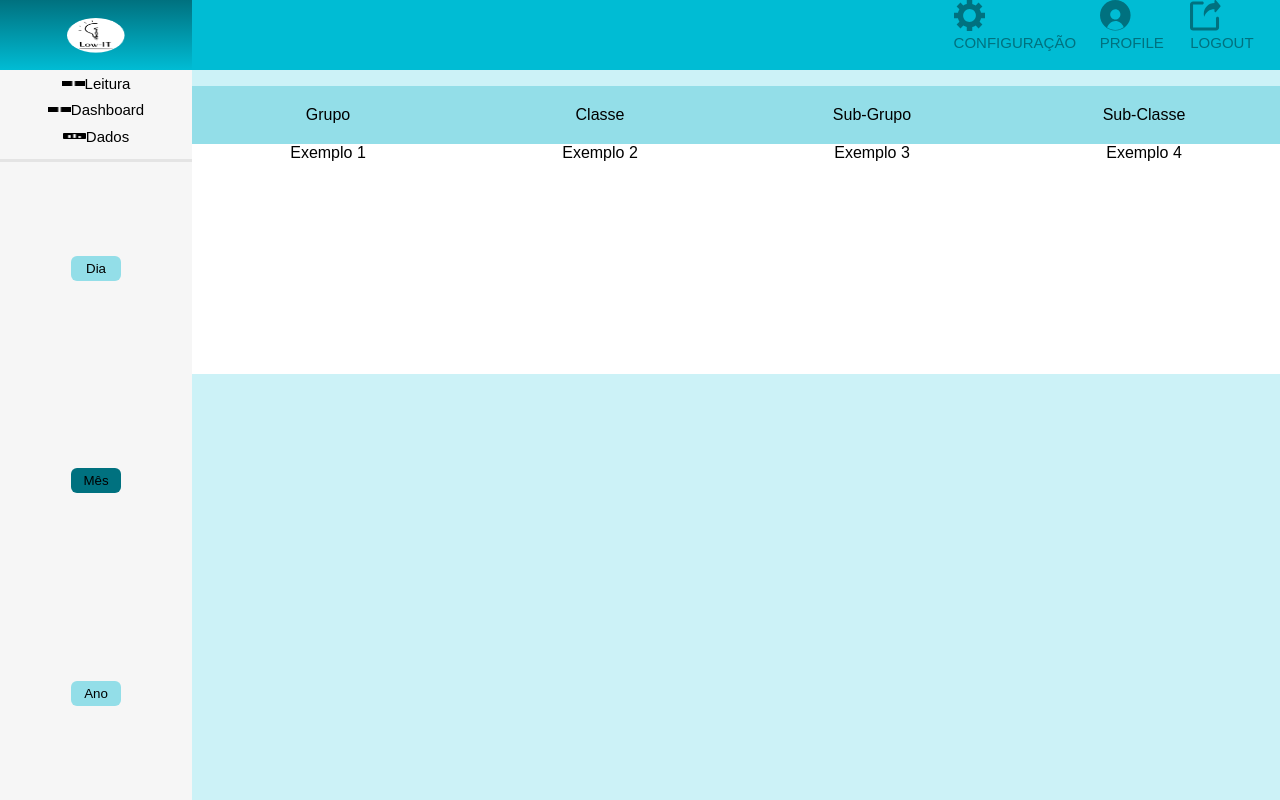
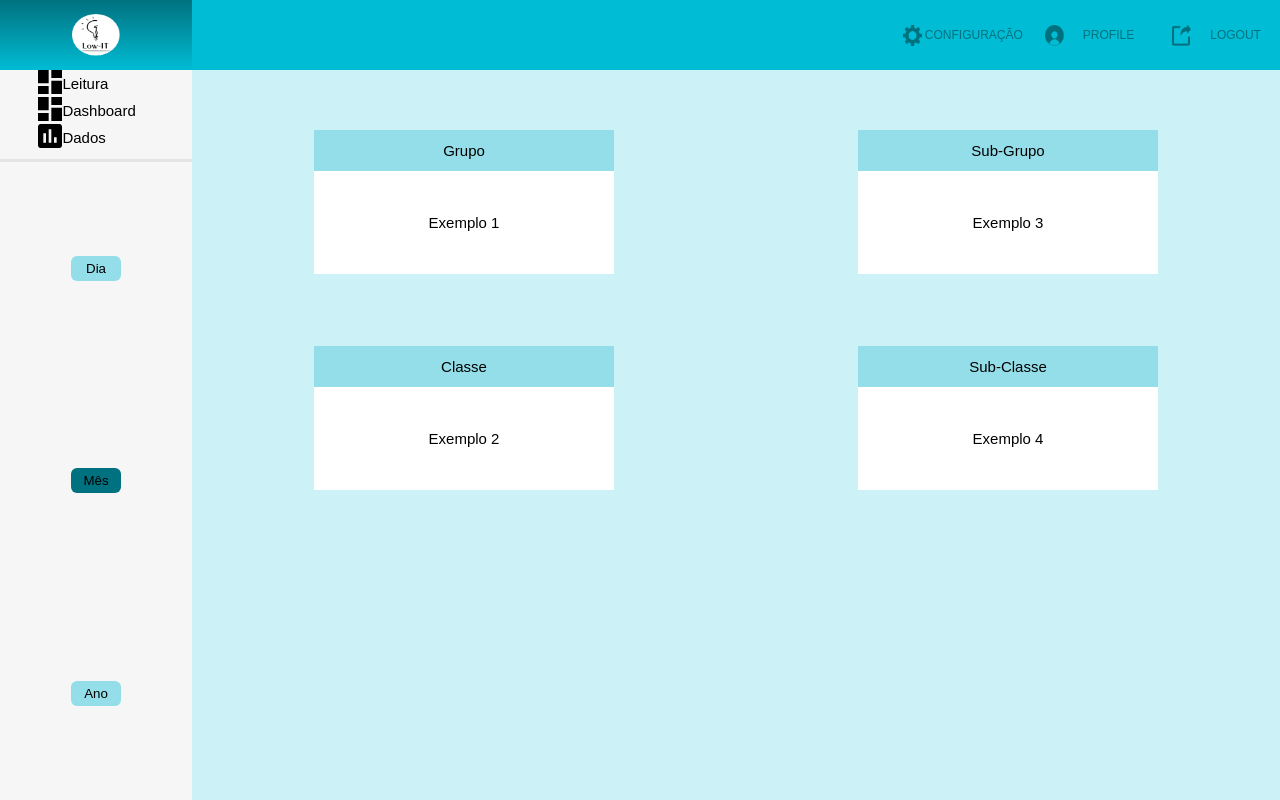
Before and after one commit to mymrtt/lowit, a React (Create React App) app: page /dados in a window 1280 px wide. Built offline with nearby package versions, Linux system fonts and the light colour scheme.

Commit message:
update na tela de leitura+dados+home e inicio da tela dashboard

```diff
--- a/src/components/Dados.js
+++ b/src/components/Dados.js
@@ -4,21 +4,25 @@ class Dados extends Component {
   render(){
     return(
       <div className="container_dados">
+        <div className="container_dados-row">
           <div className="container_dados-itens">
             <p className="container_dados-titulo">Grupo</p>
-          <p className="">Exemplo 1</p>
+            <p className="container_dados-paragrafo">Exemplo 1</p>
           </div>
           <div className="container_dados-itens">
             <p className="container_dados-titulo">Classe</p>
-          <p className="">Exemplo 2</p>
+            <p className="container_dados-paragrafo">Exemplo 2</p>
           </div>
+        </div>
+        <div className="container_dados-row">
           <div className="container_dados-itens">
             <p className="container_dados-titulo">Sub-Grupo</p>
-          <p className="">Exemplo 3</p>
+            <p className="container_dados-paragrafo">Exemplo 3</p>
           </div>
           <div className="container_dados-itens">
             <p className="container_dados-titulo">Sub-Classe</p>
-          <p className="">Exemplo 4</p>
+            <p className="container_dados-paragrafo">Exemplo 4</p>
+          </div>
         </div>
       </div>
     );
--- a/src/components/Dashboard.js
+++ b/src/components/Dashboard.js
@@ -1,4 +1,6 @@
 import React, { Component } from 'react';
+
+import FormSelectDash from './FormSelectDash';
 
 class Dashboard extends Component {
   constructor(){
@@ -23,6 +25,64 @@ class Dashboard extends Component {
   render(){
     return(
       <div className="ContainerDashboard" onload="plot();">
+        <div>
+          <FormSelectDash />
+        </div>
+        <div>
+          <div>
+
+
+            <div>
+              <div className="containerTabela">
+                <div className="ContainerTabelaCabecalho">
+                  <div className="ContainerTabelaCabecalhoItems">
+                    <p className="HeaderTable">Dispositivos</p>
+                    <p className="HeaderTable">Corrente</p>
+                    <p className="HeaderTable">Tensão</p>
+                    <p className="HeaderTable">Unidade</p>
+                    <p className="HeaderTable">Temperatura</p>
+                    <p className="HeaderTable">Ligar/Desligar</p>
+                  </div>
+                </div>
+                <div className="ContainerTabelaConteudo">
+                  {/* {
+                    this.state.pedidos.map(item => {
+                      return (
+                        <div>
+                          <p className="CelTable" value={item['dispositivos']} />
+                          <p className="CelTable" value={item['corrente']} />
+                          <p className="CelTable" value={item['tensão']} />
+                          <p className="CelTable" value={item['unidade']} />
+                          <p className="CelTable" value={item['temperatura']} />
+                          <p className="CelTable" value={item['ligardesligar']} />
+                        </div>
+                      )
+                    })
+                  } */}
+                </div>
+              </div>
+            </div>
+
+
+
+
+
+
+
+
+
+
+
+
+
+
+          </div>
+          <div>
+            {/* dispositivos */}
+          </div>
+        </div>
+
+
         {/* DISPOSITIVO 1 */}
         <div>
           <div>
--- /dev/null
+++ b/src/components/FormSelectDash.js
@@ -0,0 +1,32 @@
+import React, { Component } from 'react';
+
+class FormSelectDash extends React.Component {
+  constructor(props) {
+    super(props);
+    this.state = {
+      value: ''
+    };
+
+    this.handleChange = this.handleChange.bind(this);
+  }
+
+  handleChange(event) {
+    this.setState({value: event.target.value});
+  }
+
+  render() {
+    return (
+      <form onSubmit={this.handleSubmit}>
+        <label>
+          <select value={this.state.value} onChange={this.handleChange} title="Prédio Inteiro">
+            <option value="">1º Andar</option>
+            <option value="">2º Andar</option>
+            <option value="">3º Andar</option>
+          </select>
+        </label>
+      </form>
+    );
+  }
+}
+
+export default FormSelectDash;
--- a/src/components/Header.js
+++ b/src/components/Header.js
@@ -10,16 +10,16 @@ class Header extends Component {
       <header className="container_header">
         <div className="container_header-elementos">
           <div className="container_header-itens">
-            <div>
-              <img src={ConfigpqnIMG} className="" alt="configuração" />
+            <div className="header_itens">
+              <img src={ConfigpqnIMG} className="header_itens-img" alt="configuração" />
               <a href="" className="a_header">configuração</a>
             </div>
-            <div>
-              <img src={ProfilepqnIMG} className="" alt="profile" />
+            <div className="header_itens">
+              <img src={ProfilepqnIMG} className="header_itens-img" alt="profile" />
               <a href="" className="a_header">profile</a>
             </div>
-            <div>
-              <img src={LogoutpqnIMG} className="" alt="logout" />
+            <div className="header_itens">
+              <img src={LogoutpqnIMG} className="header_itens-img" alt="logout" />
               <a href ="" className="a_header">logout</a>
             </div>
           </div>
--- a/src/main/App.css
+++ b/src/main/App.css
@@ -45,17 +45,29 @@ a{
 }
 .container_header-elementos{
 	width: 100%;
+	height: 100%;
 	display: flex;
   justify-content: flex-end;
   text-transform: uppercase;
 }
 .container_header-itens{
-	width: 30%;
+	width: 35%;
 	height: 100%;
 	display: flex;
 	justify-content: space-evenly;
 	align-items: center;
-	font-size: 15px;
+	font-size: 12px;
+}
+.header_itens{
+	width: 80%;
+	height: 100%;
+	display: flex;
+	justify-content: space-evenly;
+	align-items: center;
+}
+.header_itens-img{
+	width: 15%;
+	height: 30%;
 }
 .a_header{
 	color: #00717F;
@@ -105,23 +117,49 @@ aside{
 	background-image: linear-gradient(#00717F, #00BCD4);
 }
 .logolowitIMG{
-  width: 30%;
-  height: 50%;
+  width: 25%;
+  height: 60%;
 }
-.nav-link{
+.nav_link{
 	width: 60%;
-	height: 100%;
+	/* height: 100%; */
 	display: flex;
-	justify-content: center;
+	/* justify-content: center; */
 	align-items: center;
 	color:#000;
 }
-.nav-link:hover{
+.nav_link:hover{
 	color:#00717F;
 }
-.nav-img{
-	width: 20%;
-	height: 20%;
+.nav_link-label1{
+	width: 100%;
+	height: 100%;
+	display: flex;
+	justify-content: flex-start;
+	align-items: center;
+}
+.nav_link-label1:before{
+	content:url('../Assets/dashpqn.png');
+}
+.nav_link-label1:hover::before{
+	content:url('../Assets/dashpqnhover.png');
+}
+.nav_link-label2{
+	width: 100%;
+	height: 100%;
+	display: flex;
+	justify-content: flex-start;
+	align-items: center;
+}
+.nav_link-label2:before{
+	content:url('../Assets/dashpqn2.png');
+}
+.nav_link-label2:hover::before{
+	content:url('../Assets/dashpqnhover.png');
+}
+.nav_link-img{
+	width: 25%;
+	height: 30%;
 }
 .navbar_links-lista{
 	display: flex;
@@ -152,7 +190,7 @@ aside{
 /* LEITURA */
 .container_leitura{
   width: 100%;
-  height: 40vh;
+  height: 60vh;
   display: flex;
   justify-content: space-evenly;
   align-items: center;
@@ -165,8 +203,8 @@ aside{
   justify-content: space-evenly;
 } */
 .container_leitura-itens{
-  width: 30%;
-  height: 90%;
+  width: 25%;
+  height: 60%;
   display: flex;
   flex-direction: column;
   background-color: #fff;
@@ -219,25 +257,41 @@ aside{
 /* DADOS */
 .container_dados{
   width: 100%;
-  height: 40vh;
+  height: 60vh;
   display: flex;
   justify-content: space-evenly;
   align-items: center;
 	text-align: center;
+	font-size: 15px;
 }
-.container_dados-itens{
-  width: 30%;
-  height: 90%;
+.container_dados-row{
+	width: 100%;
+	height: 75%;
 	display: flex;
+	justify-content: space-between;
+	align-items: center;
 	flex-direction: column;
-  background-color: #fff;
 }
 .container_dados-titulo{
   width: 100%;
-  height: 20%;
+  height: 40%;
   display: flex;
   justify-content: center;
   align-items: center;
 	background-color: #93DEE8;
 }
+.container_dados-itens{
+  width: 55%;
+  height: 40%;
+  display: flex;
+  flex-direction: column;
+  background-color: #fff;
+}
+.container_dados-paragrafo{
+	width: 100%;
+	height: 100%;
+	display: flex;
+	justify-content: center;
+	align-items: center;
+}
 /* DADOS */
--- a/src/main/Menu.js
+++ b/src/main/Menu.js
@@ -4,14 +4,14 @@ import {Link} from 'react-router-dom';
 import ButtonsMenu from '../components/ButtonsMenu';
 
 import LowItIMG from '../Assets/lowitpqn.png';
-import DashpqnIMG from '../Assets/dashpqn.png';
-import Dashpqn2IMG from '../Assets/dashpqn2.png';
-import DashpqnHoverIMG from '../Assets/dashpqnhover.png';
+// import DashpqnIMG from '../Assets/dashpqn.png';
+// import Dashpqn2IMG from '../Assets/dashpqn2.png';
+// import DashpqnHoverIMG from '../Assets/dashpqnhover.png';
 
 const links = [
-  { route: "/leitura", image:`${DashpqnIMG}`, imageOver:`${DashpqnHoverIMG}`, label: "Leitura"},
-  { route: "/dashboard", image:`${DashpqnIMG}`, label: "Dashboard"},
-  { route: "/dados", image:`${Dashpqn2IMG}`, label: "Dados"},
+  { route: "/leitura", label: "Leitura", className:"nav_link-label1"},
+  { route: "/dashboard", label: "Dashboard", className:"nav_link-label1"},
+  { route: "/dados", label: "Dados", className:"nav_link-label2"},
 ];
 
 export class Menu extends Component {
@@ -34,15 +34,17 @@ export class Menu extends Component {
 
   renderLink = () => {
     return links.map( link =>
-      <Link key={link.route} className="nav-link" to={link.route}>
-        {/* {onmouseover
-          ? <img src={link.imageOver} className="nav-img" alt="Ícone Menu" />
-          : <img src={link.image} className="nav-img" alt="Ícone Menu" />
-        } */}
-        <img src={link.image} className="nav-img" alt="Ícone Menu" />
-        <span>
+      <Link key={link.route} className="nav_link" to={link.route}>
+        <span
+          className={link.label === "Dados"
+            ? "nav_link-label2"
+            : "nav_link-label1"}>
           {link.label}
         </span>
+        {/* <img src={link.image} className="nav_link-img" alt="Ícone Menu" /> */}
+        {/* <span className="nav_link-label">
+          {link.label}
+        </span> */}
       </Link>
     )
   }
```
Lines whose indentation alone changed are shown as unchanged.
